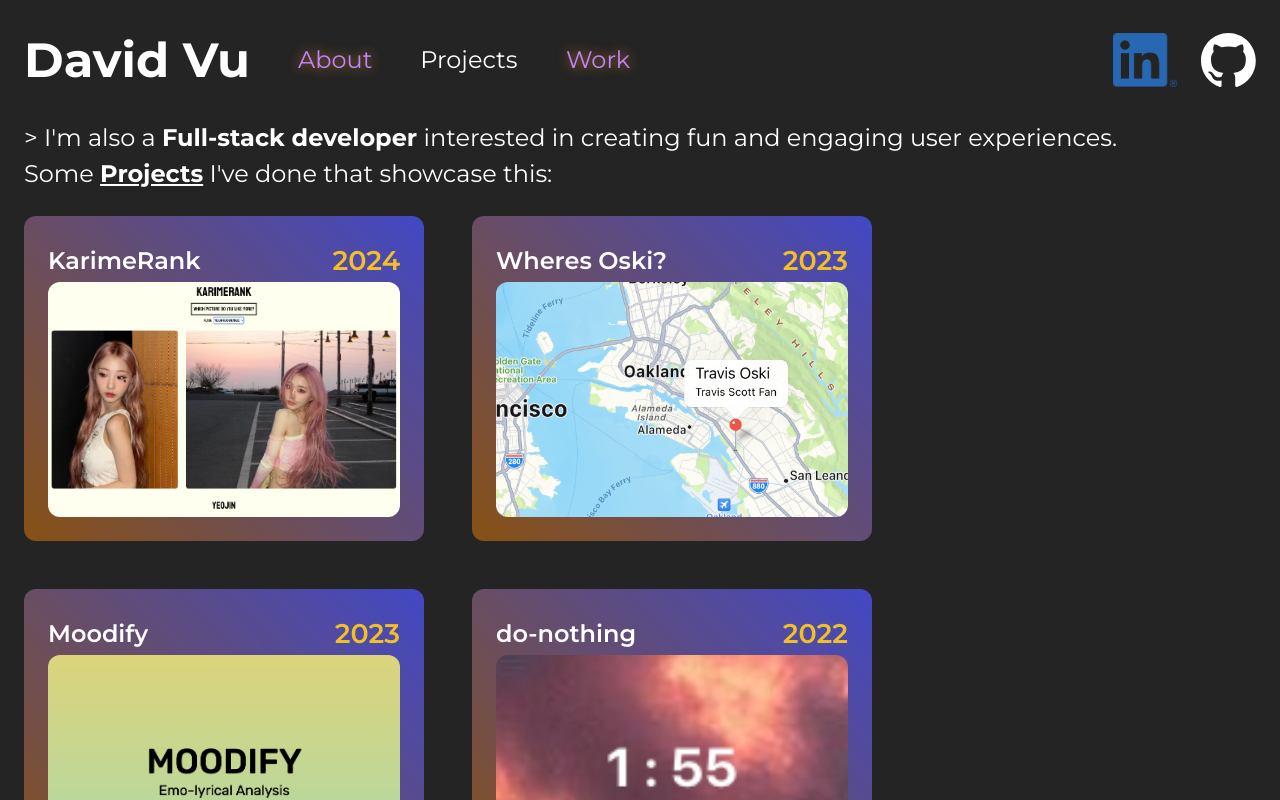
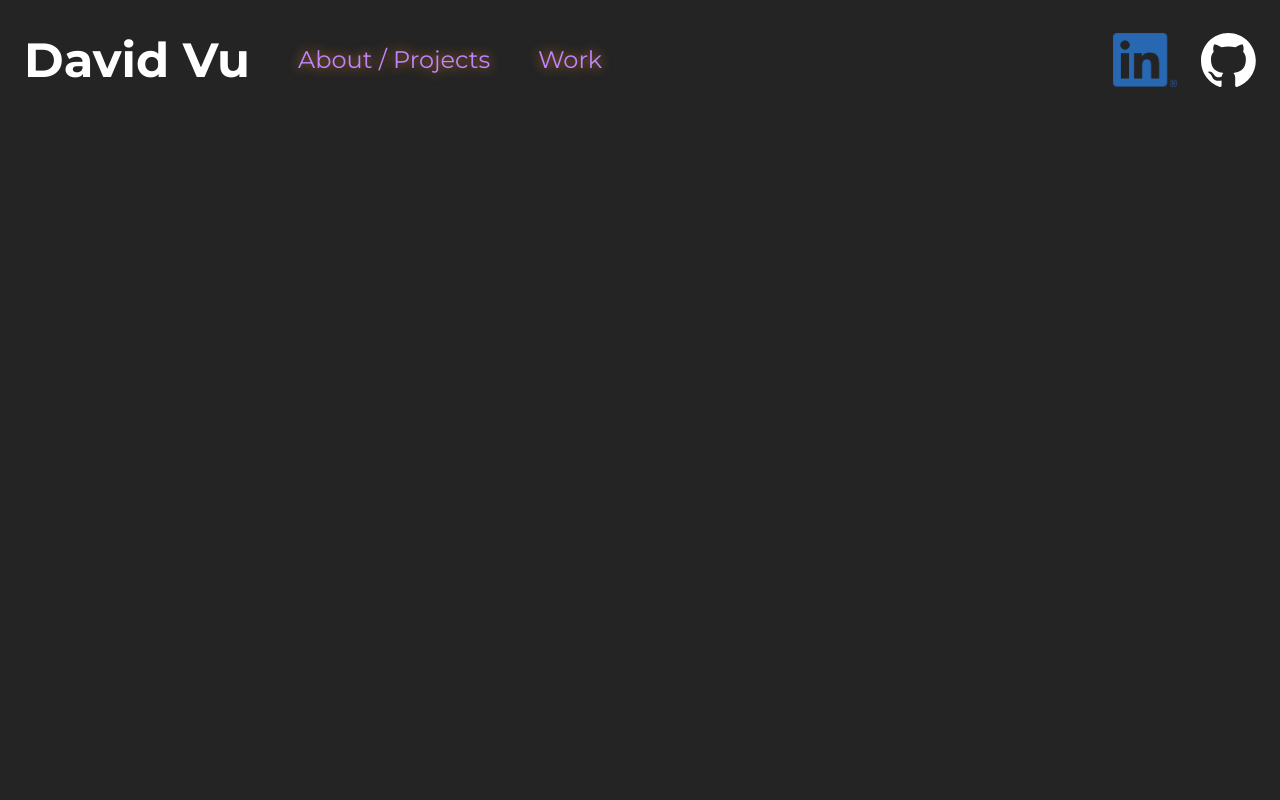
Before and after one commit to david-m-vu/David-Vu-Portfolio, a React (Vite) app: page /projects in a window 1280 px wide. Built offline with nearby package versions, Linux system fonts and the light colour scheme.

Commit message:
changed content temp

```diff
--- a/src/App.jsx
+++ b/src/App.jsx
@@ -6,6 +6,9 @@ import About from "./scenes/About/About.jsx";
 import Projects from "./scenes/Projects/Projects.jsx";
 import Work from "./scenes/Work/Work.jsx";
 import NavBar from "./components/NavBar/NavBar.jsx";
+
+import { useLayoutEffect } from "react";
+import { Link, Outlet, useLocation } from "react-router-dom";
 
 import { AnimatePresence } from "framer-motion"
 
@@ -17,13 +20,20 @@ accessedMap.set("/work", false);
 function App() {
   const [linksAccessed, setLinksAccessed] = useState(accessedMap)
 
+  const location = useLocation();
+
+  // scroll to top of page after a page transition.
+  useLayoutEffect(() => {
+      document.documentElement.scrollTo({ top:0, left:0, behavior: "instant" });
+  }, [location.pathname]);
+
   return (
     <div id="App" className="w-full h-full p-4 pb-8">
       <NavBar linksAccessed={linksAccessed} setLinksAccessed={setLinksAccessed} />
       <AnimatePresence>
         <Routes>
           <Route path="/" element={<About linksAccessed={linksAccessed} setLinksAccessed={setLinksAccessed} />} />
-          <Route path="/projects" element={<Projects linksAccessed={linksAccessed} setLinksAccessed={setLinksAccessed} />} />
+          {/* <Route path="/projects" element={<Projects linksAccessed={linksAccessed} setLinksAccessed={setLinksAccessed} />} /> */}
           <Route path="/work" element={<Work linksAccessed={linksAccessed} setLinksAccessed={setLinksAccessed} />} />
         </Routes>
       </AnimatePresence>
--- a/src/components/NavBar/NavBar.jsx
+++ b/src/components/NavBar/NavBar.jsx
@@ -33,14 +33,14 @@ const NavBar = (props) => {
                     <NavLink to="/"><h1 className="font-bold text-center">David Vu</h1></NavLink>
                     <div className="flex flex-row items-center gap-4 md:gap-8">
                         <div className="relative group">
-                            <div className={`${textBgBlur} text-[0.75rem] md:text-[0.8rem] lg:text-[1rem]`}>About</div>
-                            <NavLink to="/"><div className={`${getIsHighlighted("/")} ${getNavLinkClass("/about")} text-[0.75rem] md:text-[0.8rem] lg:text-[1rem]`}>About</div></NavLink>
+                            <div className={`${textBgBlur} text-[0.75rem] md:text-[0.8rem] lg:text-[1rem]`}>About / Projects</div>
+                            <NavLink to="/"><div className={`${getIsHighlighted("/")} ${getNavLinkClass("/about")} text-[0.75rem] md:text-[0.8rem] lg:text-[1rem]`}>About / Projects</div></NavLink>
                         </div>
 
-                        <div className="relative group">
+                        {/* <div className="relative group">
                             <div className={`${textBgBlur} text-[0.75rem] md:text-[0.8rem] lg:text-[1rem]`}>Projects</div>
                             <NavLink to="/projects"><div className={`${getIsHighlighted("/projects")} ${getNavLinkClass("/projects")} text-[0.75rem] md:text-[0.8rem] lg:text-[1rem]`}>Projects</div></NavLink>
-                        </div>
+                        </div> */}
                         <div className="relative group">
                             <div className={`${textBgBlur} text-[0.75rem] md:text-[0.8rem] lg:text-[1rem]`}>Work</div>
                             <NavLink to="/work"><div className={`${getIsHighlighted("/work")} ${getNavLinkClass("/work")} text-[0.75rem] md:text-[0.8rem] lg:text-[1rem]`}>Work</div></NavLink>
--- a/src/components/Project/Project.jsx
+++ b/src/components/Project/Project.jsx
@@ -7,7 +7,7 @@ const Project = (props) => {
     const [isHoveringImage, setIsHoveringImage] = useState(false);
 
     return (
-        <div className={`Project rounded-lg ${(hadHovered || window.innerWidth <= 452 )  ? "opened" : ""}`} onMouseOver={() => setHadHovered(true)}>
+        <div className={`Project opened rounded-lg ${(hadHovered || window.innerWidth <= 452 )  ? "opened" : ""}`} onMouseOver={() => setHadHovered(true)}>
             <div className="content p-4 h-full ">
                 <div className="header flex justify-between items-center text-lg font-semibold">
                     <p className="text-nowrap">{props.name}</p>
--- a/src/main.jsx
+++ b/src/main.jsx
@@ -2,6 +2,7 @@ import { StrictMode } from 'react'
 import { createRoot } from 'react-dom/client'
 import App from './App.jsx'
 import './index.css'
+
 
 import { BrowserRouter as Router } from "react-router-dom";
 
--- a/src/scenes/About/About.jsx
+++ b/src/scenes/About/About.jsx
@@ -5,6 +5,8 @@ import { useEffect } from "react";
 import { useNavigate } from "react-router-dom";
 import rightArrowIcon from "../../assets/icons/arrow-right.svg";
 import purpleRightArrowIcon from "../../assets/icons/arrow-right-purple.svg";
+
+import Projects from "../Projects/Projects.jsx";
 
 import { motion } from "framer-motion";
 
@@ -22,10 +24,11 @@ const About = (props) => {
                 </div>
                 <div>
                     <p>&gt; I started coding in 2021 and haven&apos;t stopped ever since.</p>
-                    <p>My passion lies in improving human interactions, especially concerning mental health, with both software and hardware</p>
+                    <p>My passion lies in elevating human interactions through user-centered design utilizing both software and hardware.</p>
                 </div>
+                <Projects />
                 <div>
-                    <p>&gt; Here are the <u><b>Technologies</b></u> I&apos;ve learned along my journey:</p>
+                    <p>&gt; Here are the <u><b>Technologies</b></u> I&apos;ve learned along the way:</p>
                     <ul className="flex flex-row gap-x-6 gap-y-2 flex-wrap items-start mt-4 justify-center md:justify-start">
                         {technologies.map((technology, index) => {
                             return <li key={index}><Technology name={technology.name} icon={technology.icon} /></li>
@@ -35,9 +38,9 @@ const About = (props) => {
 
             </div>
             <div className="flex flex-row cursor-pointer gap-2 float-right p-4">
-                <h3 onClick={() => navigate("/projects")} className={`${props.linksAccessed.get("/projects") ? "text-gray-300 hover:text-white" : "text-purple-400 hover:text-purple-300"}`}>Projects</h3>
+                <h3 onClick={() => navigate("/work")} className={`${props.linksAccessed.get("/work") ? "text-gray-300 hover:text-white" : "text-purple-400 hover:text-purple-300"}`}>Work</h3>
                 {
-                    props.linksAccessed.get("/projects") ? <img onClick={() => navigate("/projects")} className="rightArrow w-[1rem]" src={rightArrowIcon}></img> : <img onClick={() => navigate("/projects")} className="rightArrow w-[1rem]" src={purpleRightArrowIcon}></img>
+                    props.linksAccessed.get("/work") ? <img onClick={() => navigate("/work")} className="rightArrow w-[1rem]" src={rightArrowIcon}></img> : <img onClick={() => navigate("/work")} className="rightArrow w-[1rem]" src={purpleRightArrowIcon}></img>
                 }
             </div>
         </motion.div>
--- a/src/scenes/Projects/Projects.jsx
+++ b/src/scenes/Projects/Projects.jsx
@@ -6,19 +6,21 @@ import { useNavigate } from "react-router-dom"
 import rightArrowIcon from "../../assets/icons/arrow-right.svg";
 import purpleRightArrowIcon from "../../assets/icons/arrow-right-purple.svg";
 
+
 import { motion } from "framer-motion"
 
 const Projects = (props) => {
   const navigate = useNavigate();
 
-  useEffect(() => {
-    props.setLinksAccessed((prev) => new Map([...prev, ["/projects", true]]))
-  }, [])
+  // useEffect(() => {
+  //   props.setLinksAccessed((prev) => new Map([...prev, ["/projects", true]]))
+  // }, [])
 
   return (
     <motion.div id="Projects">
-      <p>&gt; I&apos;m also a <span className="font-bold">Full-stack developer</span> interested in creating fun and engaging user experiences.</p>
-      <p>Some <b><u>Projects</u></b> I&apos;ve done that showcase this:</p>
+      <p>&gt; I&apos;m also a <span className="font-bold"><u>Full-stack developer</u></span> interested in creating fun and engaging user experiences with AI.</p>
+      <p>The projects I&apos;ve worked on so far have pushed me to optimize for real-time data processing and software scalability, with the goal of having both passive and active interactions translate to instant, useful results.</p>
+      <p><br/><b><u>Projects</u></b> I&apos;ve done throughout my journey that showcase this:</p>
       <ul className="flex flex-col items-center md:justify-start md:flex-row md:items-start flex-wrap gap-8 mt-4">
         {projects.map((project, index) => {
           return (
@@ -28,12 +30,12 @@ const Projects = (props) => {
           )
         })}
       </ul>
-      <div className="flex flex-row cursor-pointer gap-2 float-right p-4">
+      {/* <div className="flex flex-row cursor-pointer gap-2 float-right p-4">
         <h3 onClick={() => navigate("/work")} className={`${props.linksAccessed.get("/work") ? "text-gray-300 hover:text-white" : "text-purple-400 hover:text-purple-300"}`}>Work</h3>
         {
           props.linksAccessed.get("/work") ? <img onClick={() => navigate("/work")} className="rightArrow w-[1rem]" src={rightArrowIcon}></img> : <img onClick={() => navigate("/work")} className="rightArrow w-[1rem]" src={purpleRightArrowIcon}></img>
         }
-      </div>
+      </div> */}
     </motion.div>
   )
 }
--- a/src/scenes/Work/Work.jsx
+++ b/src/scenes/Work/Work.jsx
@@ -12,10 +12,14 @@ import { motion } from "framer-motion"
 const Work = (props) => {
   const navigate = useNavigate();
   useEffect(() => {
+    window.scrollTo(0, 0);
     props.setLinksAccessed((prev) => new Map([...prev, ["/work", true]]))
   }, [])
 
+
+
   return (
+
     <motion.div id="Work">
       {/* <p><b><u>Work Experience</u></b></p> */}
       <ul className="flex flex-col gap-8 mt-4 pl-4 pt-2 border-l-4 border-white">
```
